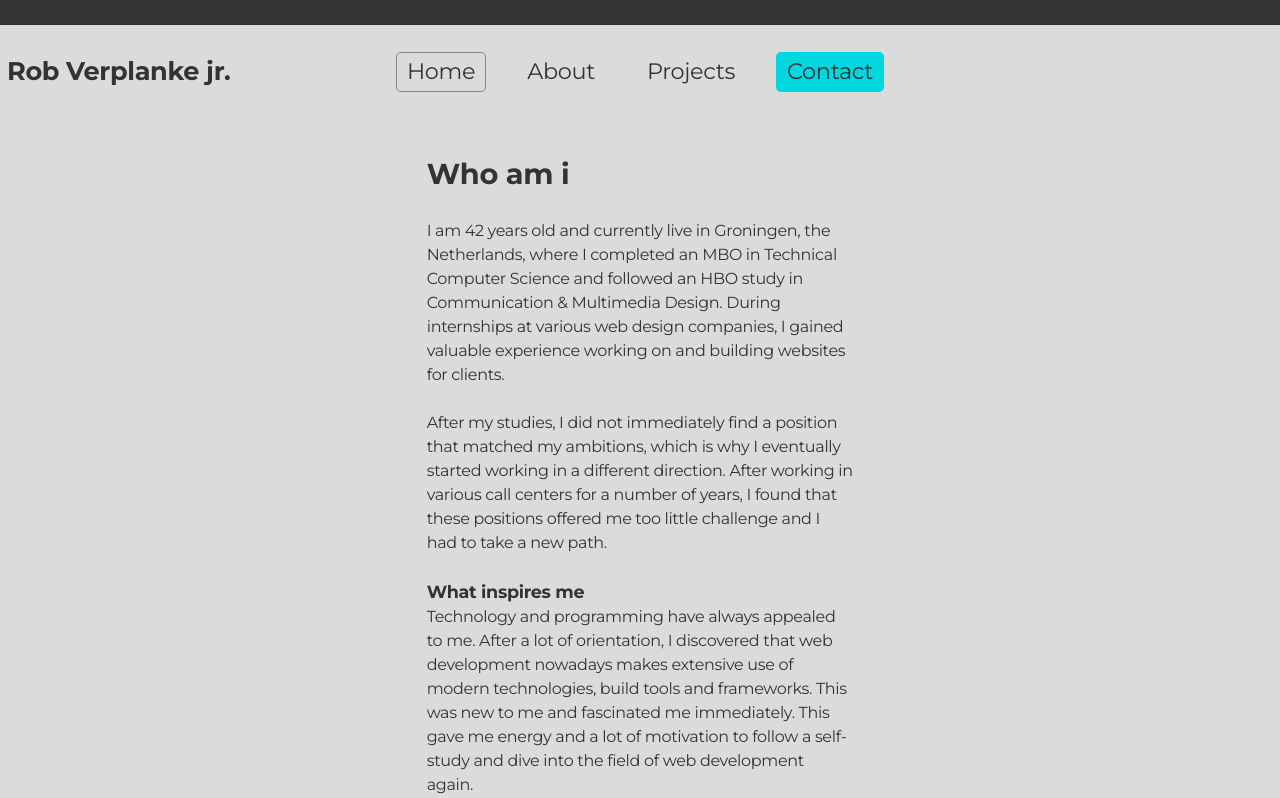
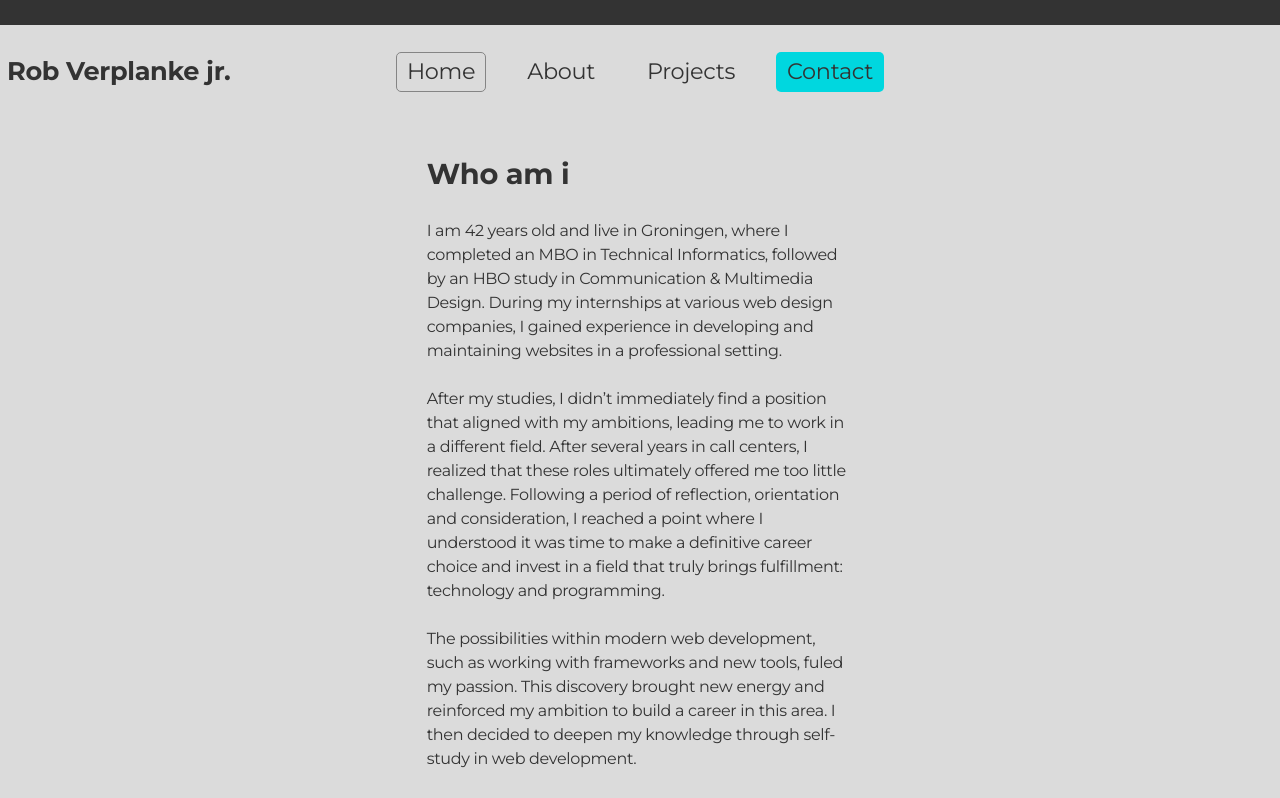
Before and after one commit to RobVerplanke/portfolio, a React (Vite) app: page /about in a window 1280 px wide. Shown: the top 798 px of the page. Built offline with nearby package versions, Linux system fonts and the light colour scheme.

Commit message:
chore: update content

```diff
--- a/src/components/content/HomePageTextContent.jsx
+++ b/src/components/content/HomePageTextContent.jsx
@@ -7,12 +7,13 @@ export function HomePageTextContent() {
       <br />
       <p>
         <i>
-          With a passion for learning and building intuitive web experiences.
+          Driven by a passion for learning and building intuitive web
+          experiences.
         </i>
         <br />
         <br />
-        This portfolio showcases my journey so far, featuring projects that
-        highlight my growing skills in HTML, CSS, JavaScript, and React.
+        Reflects my journey as a developer so far, showcasing projects that
+        highlight my growing skills in web development.
       </p>
     </section>
   );
--- a/src/components/pages/AboutPage.jsx
+++ b/src/components/pages/AboutPage.jsx
@@ -5,42 +5,52 @@ function About() {
         <h2>Who am i</h2>
         <br />
         <p>
-          I am 42 years old and currently live in Groningen, the Netherlands,
-          where I completed an MBO in Technical Computer Science and followed an
-          HBO study in Communication & Multimedia Design. During internships at
-          various web design companies, I gained valuable experience working on
-          and building websites for clients.
+          I am 42 years old and live in Groningen, where I completed an MBO in
+          Technical Informatics, followed by an HBO study in Communication &
+          Multimedia Design. During my internships at various web design
+          companies, I gained experience in developing and maintaining websites
+          in a professional setting.
           <br />
           <br />
-          After my studies, I did not immediately find a position that matched
-          my ambitions, which is why I eventually started working in a different
-          direction. After working in various call centers for a number of
-          years, I found that these positions offered me too little challenge
-          and I had to take a new path.
+          After my studies, I didn’t immediately find a position that aligned
+          with my ambitions, leading me to work in a different field. After
+          several years in call centers, I realized that these roles ultimately
+          offered me too little challenge. Following a period of reflection,
+          orientation and consideration, I reached a point where I understood it
+          was time to make a definitive career choice and invest in a field that
+          truly brings fulfillment: technology and programming.
           <br />
           <br />
-          <h4>What inspires me</h4>
-          Technology and programming have always appealed to me. After a lot of
-          orientation, I discovered that web development nowadays makes
-          extensive use of modern technologies, build tools and frameworks. This
-          was new to me and fascinated me immediately. This gave me energy and a
-          lot of motivation to follow a self-study and dive into the field of
-          web development again.
+          The possibilities within modern web development, such as working with
+          frameworks and new tools, fuled my passion. This discovery brought new
+          energy and reinforced my ambition to build a career in this area. I
+          then decided to deepen my knowledge through self-study in web
+          development.
           <br />
           <br />
-          What I love about web development is the combination of structural,
-          analytical thinking and creating a positive user experience. Knowing
-          that my work is practical and valuable to users keeps me motivated to
-          grow and improve
+          What appeals to me in web development is the combination of analytical
+          thinking and creating user-friendly solutions. Recognizing that
+          structured work is essential challenges me to design a well-founded
+          approach for each project and work with precision. When the final
+          result sometimes exceeds expectations, it brings me immense
+          satisfaction.
           <br />
           <br />
-          <h4>My goal</h4>I have a solid foundation of fluency in HTML, CSS,
-          Javascript, Typescript and React and am constantly working on
-          improving these and other skills. I look for opportunities to work on
-          web applications where I can apply my knowledge and add value. My
-          focus is currently on front-end development, but I have ambitions to
-          explore other areas such as back-end development and server-side
-          rendering.
+          <h4>Future goals and development</h4>I have built a solid foundation
+          in HTML, CSS, JavaScript, TypeScript, and React and am continuously
+          working to enhance these and other skills. I am seeking opportunities
+          to contribute to web applications where I can apply my knowledge and
+          add value. For now, my focus is on front-end development, but I also
+          have the ambition to explore back-end development.
+          <br />
+          <br />
+          With my structured work ethic and passion for technology, I can
+          contribute to a positive and productive work environment where we work
+          together to build high-quality applications.
+          <br />
+          <br />
+          Feel free to reach out if you’d like to connect or discuss potential
+          collaborations!
         </p>
         <br />
         <br />
```
